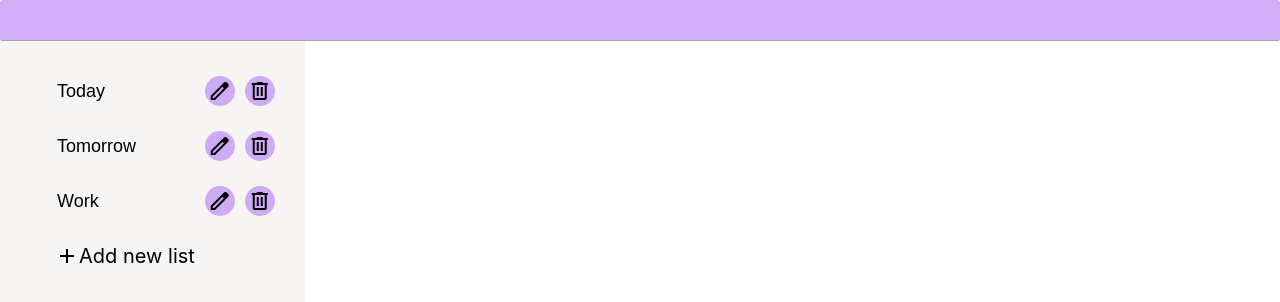
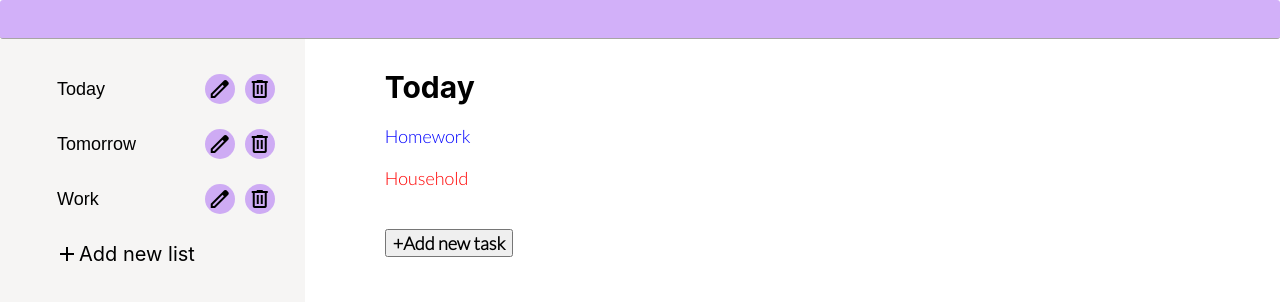
Before and after one commit to alefirr/productivity-app, a React (Create React App) app: page / in a window 1280 px wide. Shown: the top 302 px of the page. Built offline with nearby package versions, Linux system fonts and the light colour scheme.

Commit message:
add new task

```diff
--- a/src/App.css
+++ b/src/App.css
@@ -1,7 +1,7 @@
 .workspace-container {
   display: flex;
   flex-direction: column;
-  height: 100%;
+  height: 100vh;
 }
 
 .top-bar {
@@ -19,9 +19,8 @@
 
 .side-bar {
   width: 400px;
-  height: 94vh;
+
   background-color: rgba(223, 220, 214, 0.281);
-  /* box-shadow: 7px 0px 4px -6px rgba(201, 201, 206, 1); */
   padding-top: 20px;
   overflow-y: scroll;
   scroll-behavior: smooth;
@@ -57,8 +56,6 @@
   background-color: transparent;
   font-size: 18px;
   color: black;
-}
-.input-side-bar-item:focus {
 }
 
 .disable-input-side-bar-item-button {
@@ -105,14 +102,14 @@ ul {
 
 .list-view {
   width: 100%;
-  height: 94vh;
+  height: 100%;
 }
 
 .list-header {
   font-size: 30px;
   margin: 30px 0 0 80px;
 }
-.list {
+.list-item {
   margin: 20px 80px;
   font-size: 18px;
   font-family: 'Lato', sans-serif;
@@ -125,3 +122,11 @@ ul {
 .list-item-not-checked {
   color: red;
 }
+
+.add-new-task-item {
+  margin: 20px 80px;
+  font-size: 18px;
+  font-family: 'Lato', sans-serif;
+  font-weight: 700;
+  cursor: pointer;
+}
--- a/src/components/ListOverview.jsx
+++ b/src/components/ListOverview.jsx
@@ -1,38 +1,52 @@
 import React from 'react';
 import produce from 'immer';
 
-export const ListOverview = ({ data, setData, chosenList }) => {
+export const ListOverview = ({ data, setData, chosenListIndex }) => {
+  const chosenList = data[chosenListIndex];
+
+  const addNewListItem = () => {
+    setData(
+      produce((draft) => {
+        draft[chosenListIndex].content?.push({
+          name: 'New item',
+          isChecked: false,
+        });
+      })
+    );
+  };
+
   const toggleIsChecked = (index) => {
     setData(
-      produce((data) => {
-        data[chosenList].content[index].isChecked =
-          !data[chosenList].content[index].isChecked;
+      produce((dataDraft) => {
+        dataDraft[chosenListIndex].content[index].isChecked =
+          !dataDraft[chosenListIndex].content[index].isChecked;
       })
     );
   };
 
   return (
     <div className="list-view">
-      <h2 className="list-header"> {data[chosenList]?.name}</h2>
+      <h2 className="list-header"> {chosenList?.name}</h2>
       <ul className="list">
-        {data[chosenList]?.content.map((task, i) => (
+        {chosenList?.content.map((task, i) => (
           <div className="2">
             <li
               onClick={() => toggleIsChecked(i)}
-              key={`task-${chosenList}-${i}`}
+              key={`task-${task.name}-${i}`}
               className={
-                task.isChecked ? 'list-item-checked' : 'list-item-not-checked'
+                task.isChecked
+                  ? 'list-item-checked list-item'
+                  : 'list-item-not-checked list-item'
               }
             >
               {task.name}
             </li>
-
-            {i === data[chosenList].content.length - 1 ? (
-              <div className="add-new-list-item">+Add new task</div>
-            ) : null}
           </div>
         ))}
       </ul>
+      <button onClick={addNewListItem} className="add-new-task-item">
+        +Add new task
+      </button>
     </div>
   );
 };
--- a/src/components/SideBar.jsx
+++ b/src/components/SideBar.jsx
@@ -4,7 +4,9 @@ import { Input } from './';
 
 export const SideBar = ({ data, onSideBarItemClick, setData }) => {
   const addSideBarItem = () => {
-    setData([...data, { name: 'New list', content: [], isNew: true }]);
+    const newItems = [...data, { name: 'New list', content: [], isNew: true }];
+    setData(newItems);
+    onSideBarItemClick(newItems.length - 1);
   };
 
   return (
--- a/src/components/WorkSpace.jsx
+++ b/src/components/WorkSpace.jsx
@@ -3,7 +3,7 @@ import { useState } from 'react';
 import { SideBar, ListOverview } from './';
 
 export const WorkSpace = () => {
-  const [chosenListIndex, setChosenListIndex] = useState();
+  const [chosenListIndex, setChosenListIndex] = useState(0);
   const [data, setData] = useState([
     {
       name: 'Today',
@@ -41,10 +41,11 @@ export const WorkSpace = () => {
           onSideBarItemClick={handleSideBarItemClick}
           setData={setData}
         />
+
         <ListOverview
           data={data}
           setData={setData}
-          chosenList={chosenListIndex}
+          chosenListIndex={chosenListIndex}
         />
       </div>
     </div>
```
